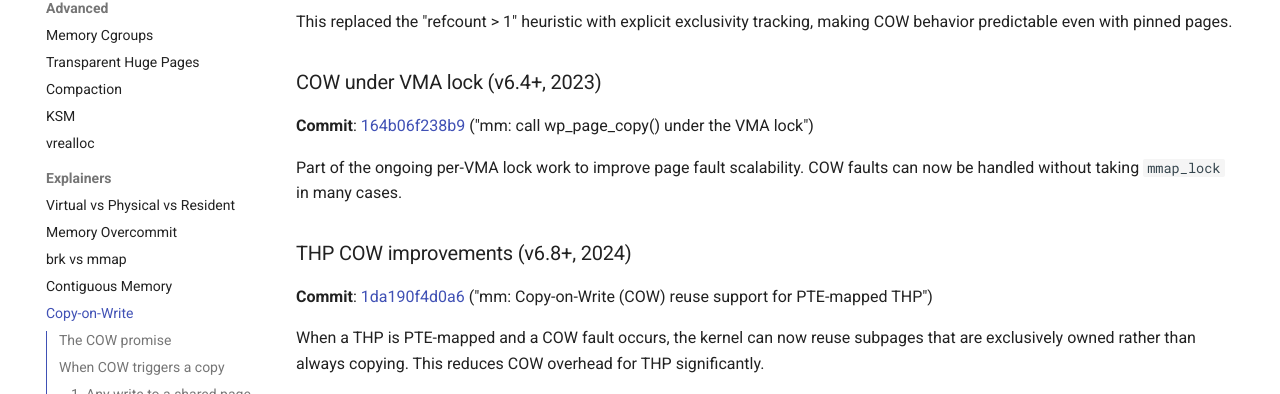
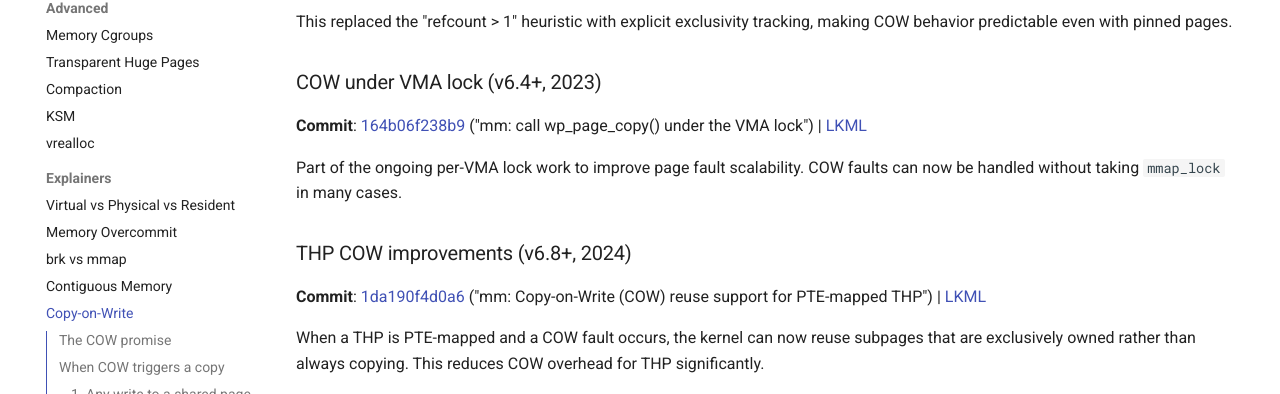
Before and after one commit to laveeshb/linux-kernel-internals, an MkDocs documentation site: the page built from docs/mm/cow.md, in a window 1280 px wide and 900 px high, scrolled down 6538 px. Shown: the part 144-538 px from the top of the window. Built offline with MkDocs 1.6.1 and Material for MkDocs 9.7.7, drawn with Linux system fonts in a browser that asks for light colours.

Commit message:
Add LKML links and notes for historical commits
cow.md:
- Added LKML links for VMA lock and THP COW improvements commits

contiguous-memory.md:
- Added notes for ZONE_MOVABLE and migrate types commits (predate
  modern LKML archiving on lore.kernel.org)
- Added note for CMA commit pointing to LWN coverage since original
  patch series is not on lore.kernel.org

```diff
--- a/docs/mm/cow.md
+++ b/docs/mm/cow.md
@@ -278,13 +278,13 @@ This replaced the "refcount > 1" heuristic with explicit exclusivity tracking, m
 
 ### COW under VMA lock (v6.4+, 2023)
 
-**Commit**: [164b06f238b9](https://git.kernel.org/linus/164b06f238b9) ("mm: call wp_page_copy() under the VMA lock")
+**Commit**: [164b06f238b9](https://git.kernel.org/linus/164b06f238b9) ("mm: call wp_page_copy() under the VMA lock") | [LKML](https://lkml.kernel.org/r/20231006195318.4087158-3-willy@infradead.org)
 
 Part of the ongoing per-VMA lock work to improve page fault scalability. COW faults can now be handled without taking `mmap_lock` in many cases.
 
 ### THP COW improvements (v6.8+, 2024)
 
-**Commit**: [1da190f4d0a6](https://git.kernel.org/linus/1da190f4d0a6) ("mm: Copy-on-Write (COW) reuse support for PTE-mapped THP")
+**Commit**: [1da190f4d0a6](https://git.kernel.org/linus/1da190f4d0a6) ("mm: Copy-on-Write (COW) reuse support for PTE-mapped THP") | [LKML](https://lkml.kernel.org/r/20250303163014.1128035-14-david@redhat.com)
 
 When a THP is PTE-mapped and a COW fault occurs, the kernel can now reuse subpages that are exclusively owned rather than always copying. This reduces COW overhead for THP significantly.
 
```
Also changed, not shown: docs/mm/contiguous-memory.md (+6 -0 lines).
